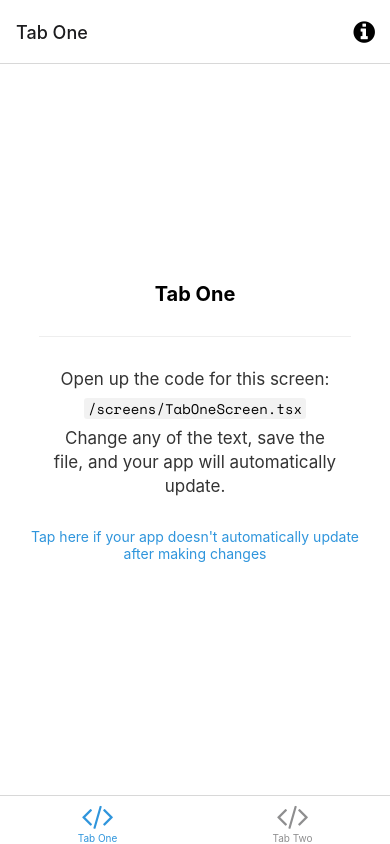
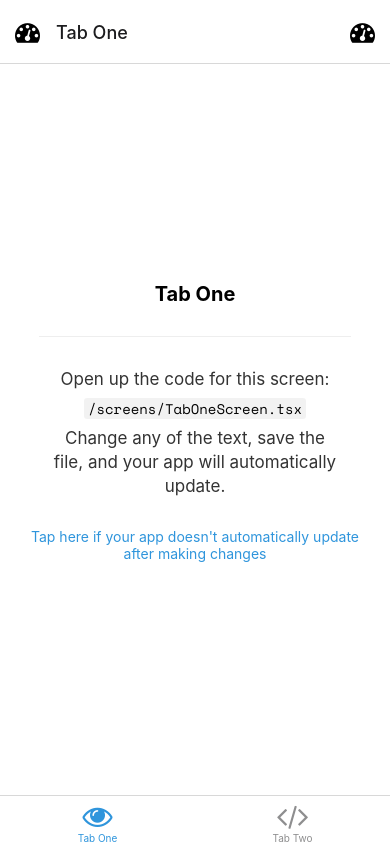
Before and after one commit to alecdhansen/waterlogged, a React Native app: screen /TabOne in a window 390 px wide. Built offline with nearby package versions, Linux system fonts and the light colour scheme; what expo-linking would draw is missing.

Commit message:
add new icons to modal

```diff
--- a/navigation/LinkingConfiguration.ts
+++ b/navigation/LinkingConfiguration.ts
@@ -1,6 +1,5 @@
 import { LinkingOptions } from "@react-navigation/native";
 import * as Linking from "expo-linking";
-
 import { RootStackParamList } from "../types";
 
 const linking: LinkingOptions<RootStackParamList> = {
--- a/navigation/index.tsx
+++ b/navigation/index.tsx
@@ -8,10 +8,9 @@ import {
 import { createNativeStackNavigator } from "@react-navigation/native-stack";
 import * as React from "react";
 import { ColorSchemeName, Pressable } from "react-native";
-
 import Colors from "../constants/Colors";
 import useColorScheme from "../hooks/useColorScheme";
-import ModalScreen from "../screens/ModalScreen";
+import ModalScreen from "../screens/ModelScreen";
 import NotFoundScreen from "../screens/NotFoundScreen";
 import TabOneScreen from "../screens/TabOneScreen";
 import TabTwoScreen from "../screens/TabTwoScreen";
@@ -74,7 +73,22 @@ const BottomTabNavigator = () => {
         component={TabOneScreen}
         options={({ navigation }: RootTabScreenProps<"TabOne">) => ({
           title: "Tab One",
-          tabBarIcon: ({ color }) => <TabBarIcon name="code" color={color} />,
+          tabBarIcon: ({ color }) => <TabBarIcon name="eye" color={color} />,
+          headerLeft: () => (
+            <Pressable
+              onPress={() => navigation.navigate("Modal")}
+              style={({ pressed }) => ({
+                opacity: pressed ? 0.5 : 1,
+              })}
+            >
+              <FontAwesome
+                name="tachometer"
+                size={25}
+                color={Colors[colorScheme].text}
+                style={{ marginLeft: 15 }}
+              />
+            </Pressable>
+          ),
           headerRight: () => (
             <Pressable
               onPress={() => navigation.navigate("Modal")}
@@ -83,7 +97,7 @@ const BottomTabNavigator = () => {
               })}
             >
               <FontAwesome
-                name="info-circle"
+                name="tachometer"
                 size={25}
                 color={Colors[colorScheme].text}
                 style={{ marginRight: 15 }}
--- a/screens/ModalScreen.tsx
+++ b/screens/ModelScreen/index.tsx
@@ -1,7 +1,8 @@
 import { StatusBar } from "expo-status-bar";
-import { Platform, StyleSheet } from "react-native";
-import EditScreenInfo from "../components/EditScreenInfo";
-import { Text, View } from "../components/Themed";
+import { Platform } from "react-native";
+import EditScreenInfo from "../../components/EditScreenInfo";
+import { Text, View } from "../../components/Themed";
+import { styles } from "./styles";
 
 const ModalScreen = () => {
   return (
@@ -21,20 +22,3 @@ const ModalScreen = () => {
 };
 
 export default ModalScreen;
-
-const styles = StyleSheet.create({
-  container: {
-    flex: 1,
-    alignItems: "center",
-    justifyContent: "center",
-  },
-  title: {
-    fontSize: 20,
-    fontWeight: "bold",
-  },
-  separator: {
-    marginVertical: 30,
-    height: 1,
-    width: "80%",
-  },
-});
--- /dev/null
+++ b/screens/ModelScreen/styles.ts
@@ -0,0 +1,18 @@
+import { StyleSheet } from "react-native";
+
+export const styles = StyleSheet.create({
+  container: {
+    flex: 1,
+    alignItems: "center",
+    justifyContent: "center",
+  },
+  title: {
+    fontSize: 20,
+    fontWeight: "bold",
+  },
+  separator: {
+    marginVertical: 30,
+    height: 1,
+    width: "80%",
+  },
+});
```
Also changed, not shown: 1 other file (tests, documents, lock files or other folders).
